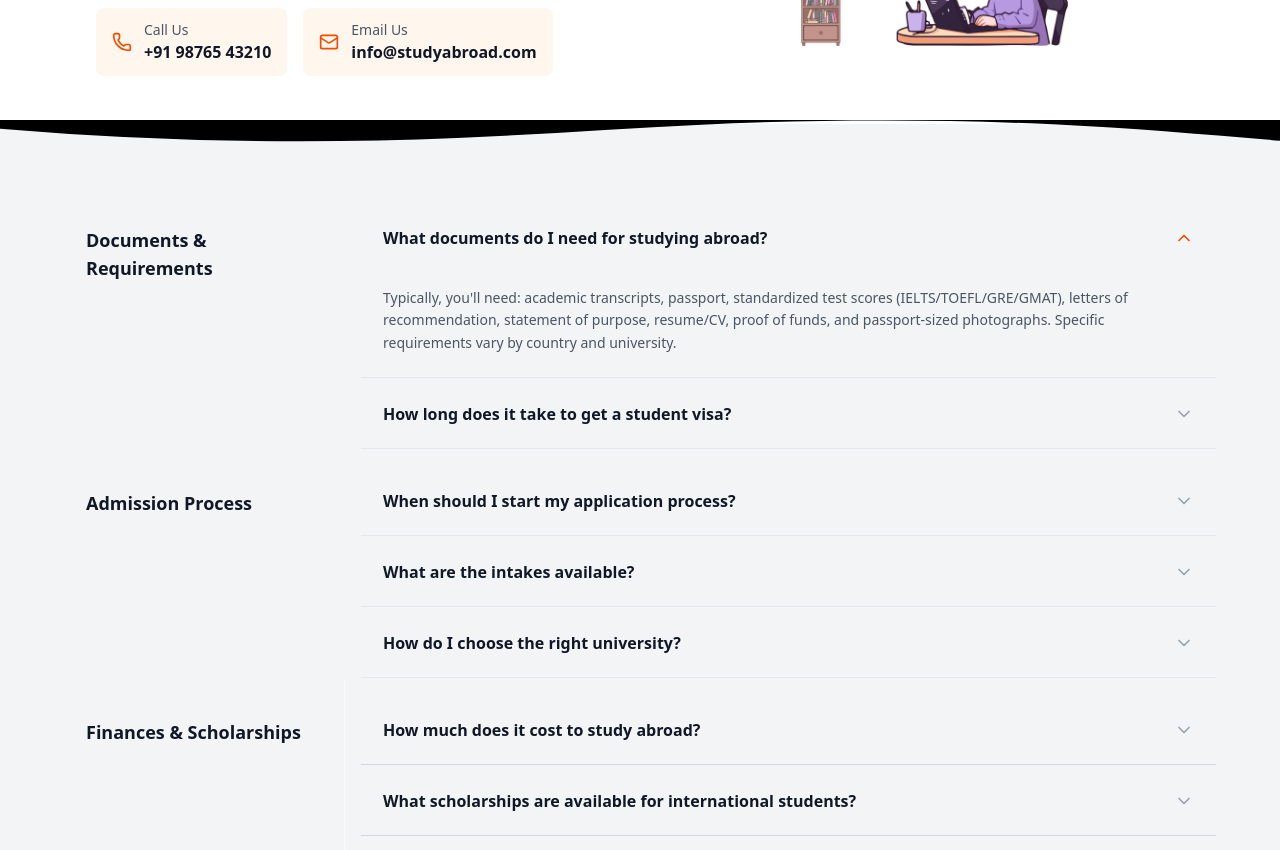
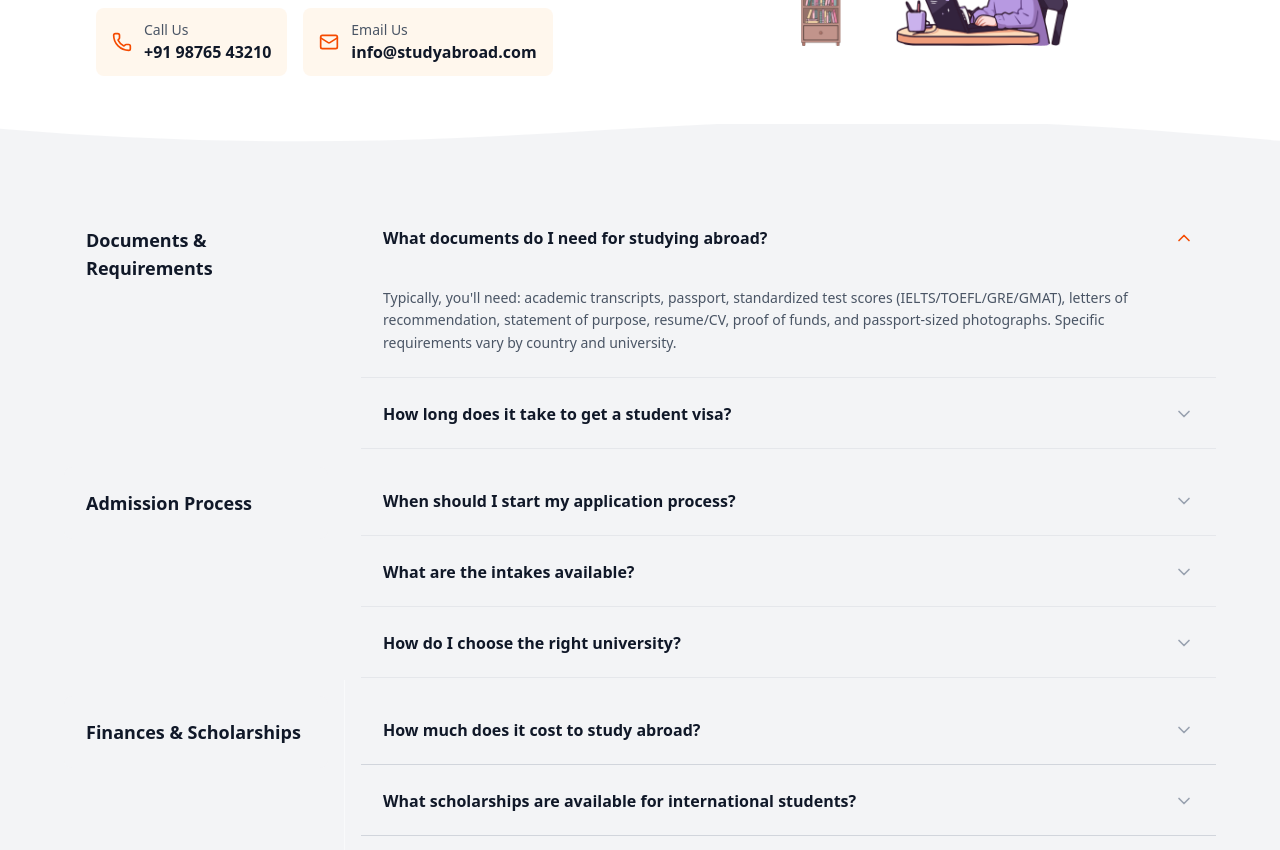
Before and after one commit to sowmyakota-mv/Abroad-Consultancy, a React (Vite) app in the folder abroad-consultancy/: page / in a window 1280 px wide. Shown: the part 3900-4750 px from the top of the page. Built offline with nearby package versions, Linux system fonts and the light colour scheme.

Commit message:
modified the layout

```diff
--- a/abroad-consultancy/src/components/FAQSection.tsx
+++ b/abroad-consultancy/src/components/FAQSection.tsx
@@ -132,7 +132,7 @@ const FAQSection: React.FC = () => {
       <div className="relative">
         <div className="absolute top-0 left-0 right-0 overflow-hidden -translate-y-1">
           <svg
-            className="w-full h-16 text-whit"
+            className="w-full h-16 text-white"
             viewBox="0 0 900 200"
             preserveAspectRatio="none"
           >
```
